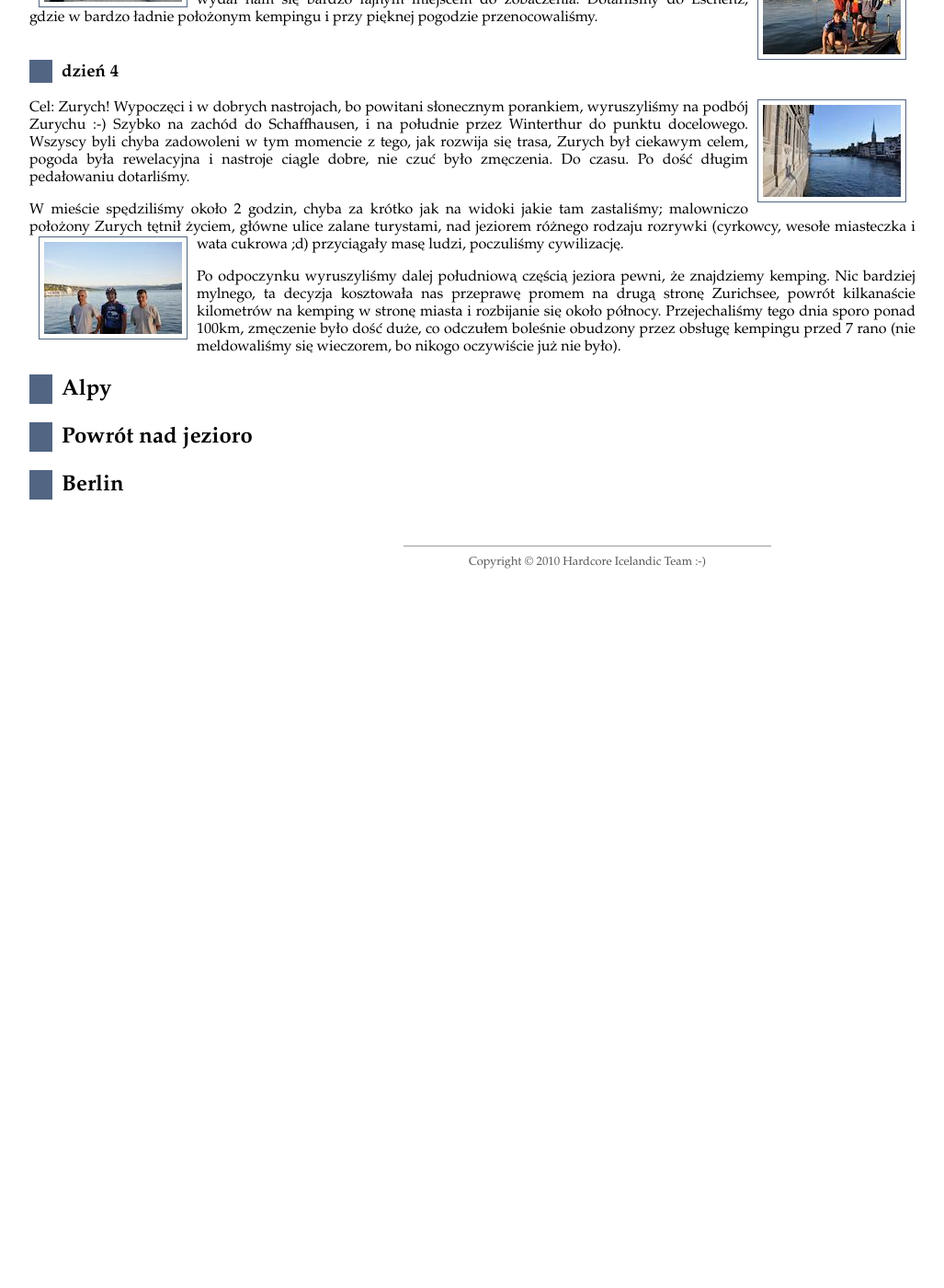
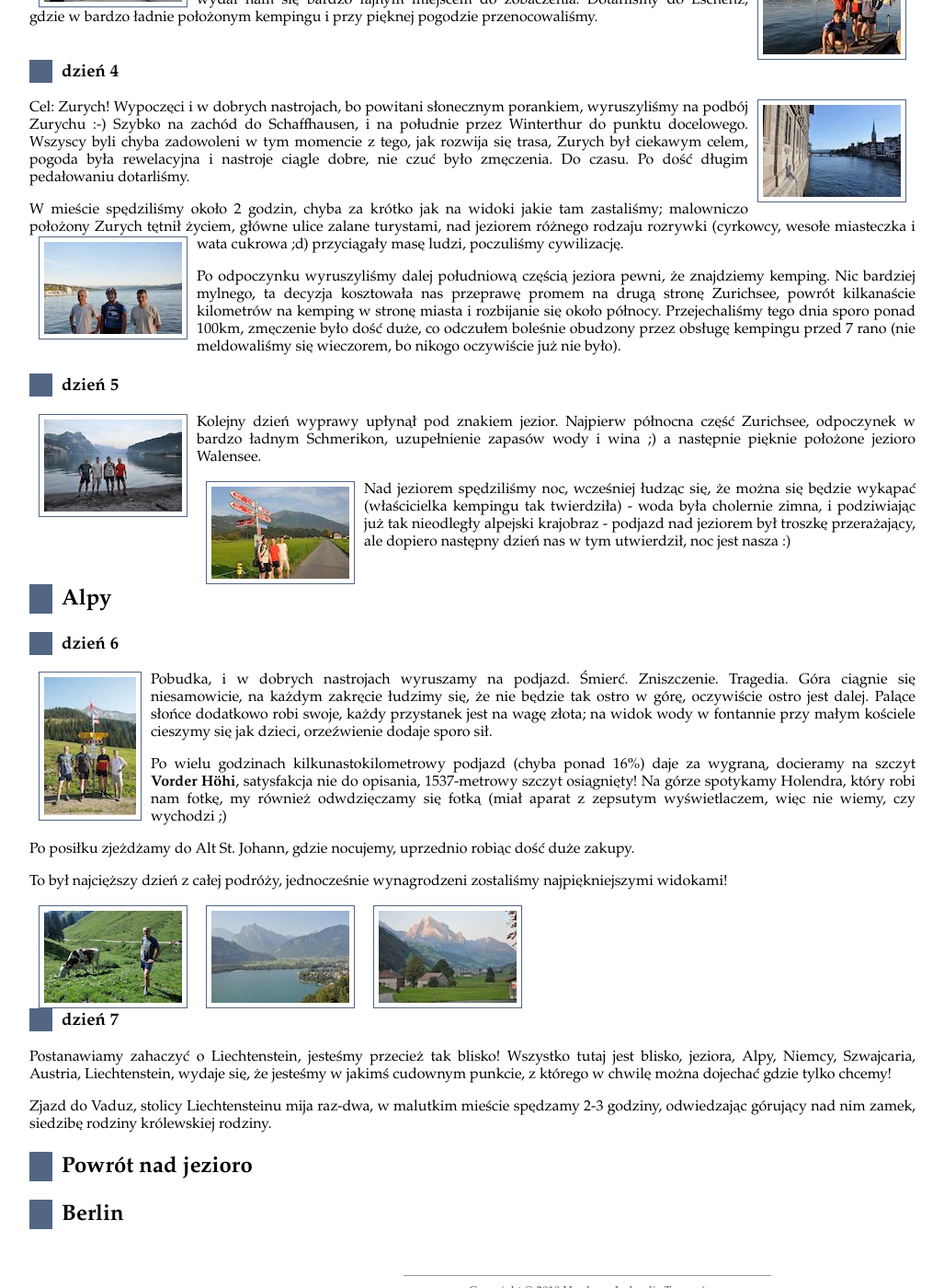
Before and after one commit to michalbugno/bicyklem.pl, a Jekyll site: the page built from bodensee.markdown, in a window 1280 px wide and 1400 px high, scrolled down 821 px. Shown: the whole window at 92% size, without its empty margins (1-1028 px from the left). Built offline with Jekyll 4.4.1, drawn with Linux system fonts in a browser that asks for light colours; before the commit the page ends 1451 px from its top, so only the background shows below that.

Commit message:
Bodensee part3

```diff
--- a/bodensee.markdown
+++ b/bodensee.markdown
@@ -64,7 +64,54 @@ miasta i rozbijanie się około północy. Przejechaliśmy tego dnia sporo ponad
 kempingu przed 7 rano (nie meldowaliśmy się wieczorem, bo nikogo oczywiście już
 nie było).
 
+### dzień 5
+<a href="./images/bodensee/07_01.jpg"><img src="./images/bodensee/07_01_thumb.jpg" class="left" /></a>
+Kolejny dzień wyprawy upłynął pod znakiem jezior. Najpierw północna część
+Zurichsee, odpoczynek w bardzo ładnym Schmerikon, uzupełnienie zapasów wody i
+wina ;) a następnie pięknie położone jezioro Walensee.
+
+<a href="./images/bodensee/07_02.jpg"><img src="./images/bodensee/07_02_thumb.jpg" class="left" /></a>
+Nad jeziorem spędziliśmy noc, wcześniej łudząc się, że można się będzie wykąpać
+(właścicielka kempingu tak twierdziła) - woda była cholernie zimna, i
+podziwiając już tak nieodległy alpejski krajobraz - podjazd nad jeziorem był
+troszkę przerażający, ale dopiero następny dzień nas w tym utwierdził, noc jest
+nasza :)
+
 ## Alpy
+
+### dzień 6
+<a href="./images/bodensee/08_01.jpg"><img src="./images/bodensee/08_01_thumb.jpg" class="left" /></a>
+Pobudka, i w dobrych nastrojach wyruszamy na podjazd. Śmierć. Zniszczenie.
+Tragedia. Góra ciągnie się niesamowicie, na każdym zakręcie łudzimy się, że nie
+będzie tak ostro w górę, oczywiście ostro jest dalej. Palące słońce dodatkowo
+robi swoje, każdy przystanek jest na wagę złota; na widok wody w fontannie przy
+małym kościele cieszymy się jak dzieci, orzeźwienie dodaje sporo sił.
+
+Po wielu godzinach kilkunastokilometrowy podjazd (chyba ponad 16%) daje za
+wygraną, docieramy na szczyt **Vorder Höhi**, satysfakcja nie do opisania,
+1537-metrowy szczyt osiągnięty! Na górze spotykamy Holendra, który robi nam
+fotkę, my również odwdzięczamy się fotką (miał aparat z zepsutym wyświetlaczem,
+więc nie wiemy, czy wychodzi ;)
+
+Po posiłku zjeżdżamy do Alt St. Johann, gdzie nocujemy, uprzednio robiąc dość
+duże zakupy.
+
+To był najcięższy dzień z całej podróży, jednocześnie wynagrodzeni zostaliśmy
+najpiękniejszymi widokami!
+
+<a href="./images/bodensee/08_02.jpg"><img src="./images/bodensee/08_02_thumb.jpg" class="left" /></a>
+<a href="./images/bodensee/08_03.jpg"><img src="./images/bodensee/08_03_thumb.jpg" class="left" /></a>
+<a href="./images/bodensee/08_04.jpg"><img src="./images/bodensee/08_04_thumb.jpg" class="left" /></a>
+
+### dzień 7
+Postanawiamy zahaczyć o Liechtenstein, jesteśmy przecież tak blisko! Wszystko tutaj
+jest blisko, jeziora, Alpy, Niemcy, Szwajcaria, Austria, Liechtenstein, wydaje się,
+że jesteśmy w jakimś cudownym punkcie, z którego w chwilę można dojechać gdzie
+tylko chcemy!
+
+Zjazd do Vaduz, stolicy Liechtensteinu mija raz-dwa, w malutkim mieście spędzamy
+2-3 godziny, odwiedzając górujący nad nim zamek, siedzibę rodziny królewskiej
+rodziny.
 
 ## Powrót nad jezioro
 
```
Also changed, not shown: images/bodensee/07_01.jpg (added), images/bodensee/07_01_thumb.jpg (added), images/bodensee/07_02.jpg (added), images/bodensee/07_02_thumb.jpg (added), images/bodensee/08_01.jpg (added), images/bodensee/08_01_thumb.jpg (added), images/bodensee/08_02.jpg (added), images/bodensee/08_02_thumb.jpg (added), images/bodensee/08_03.jpg (added), images/bodensee/08_03_thumb.jpg (added), images/bodensee/08_04.jpg (added), images/bodensee/08_04_thumb.jpg (added).
